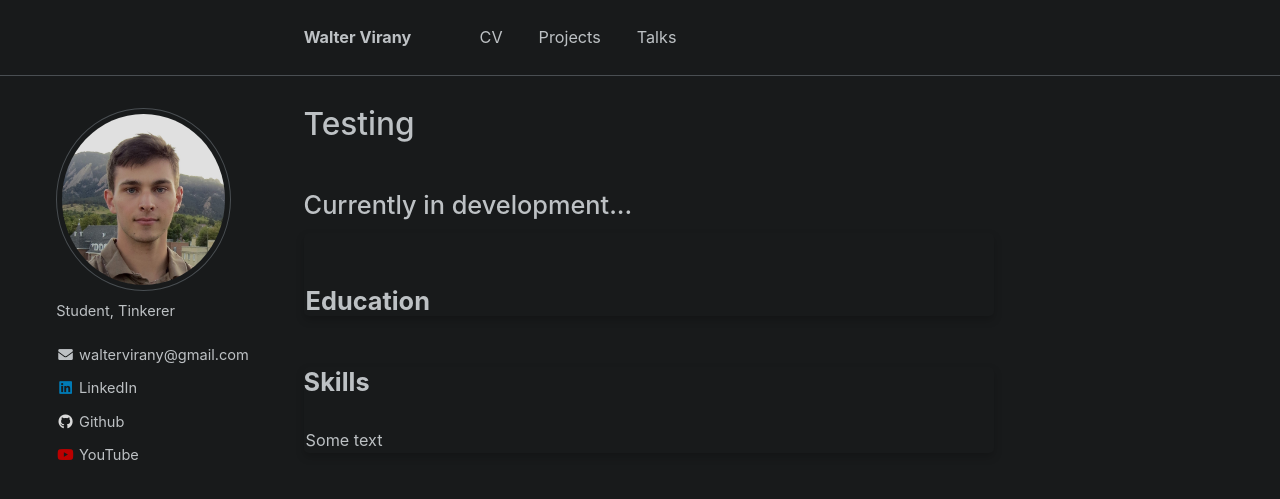
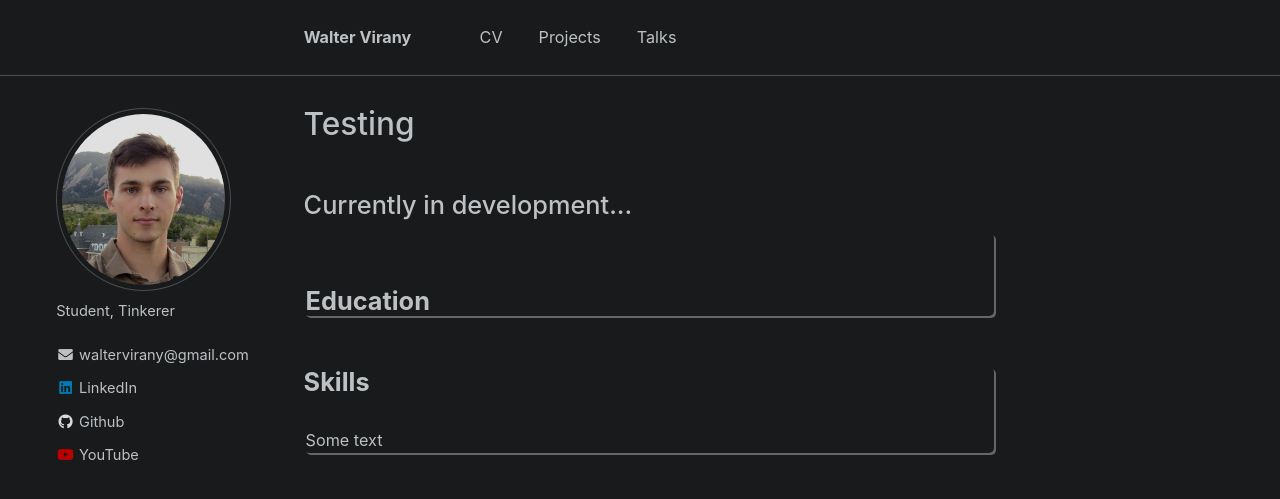
Before and after one commit to wvirany/wvirany.github.io, a Jekyll site: the page built from _pages/test.html, in a window 1280 px wide. Shown: the top 499 px of the page. Built offline with Jekyll 4.4.1, drawn with Linux system fonts in a browser that asks for light colours.

Commit message:
Update test.html

```diff
--- a/_pages/test.html
+++ b/_pages/test.html
@@ -15,7 +15,7 @@ author_profile: true
 
 <style>
 .card {
-  box-shadow: 0 4px 8px 0 rgba(0,0,0,0.2);
+  box-shadow: 2px 2px 0 0 rgb(103, 102, 102);
   transition: 0.3s;
   border-radius: 5px; /* 5px rounded corners */
   width: 75%;
```
